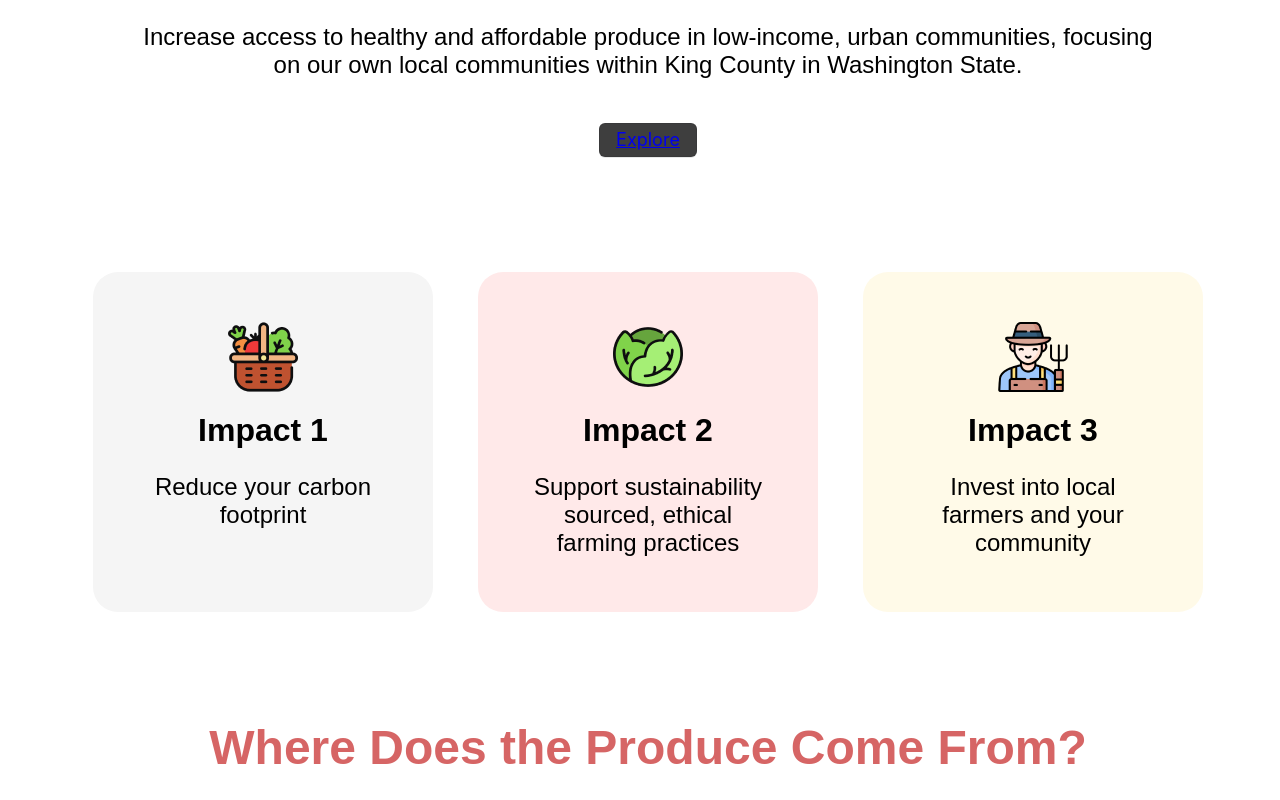
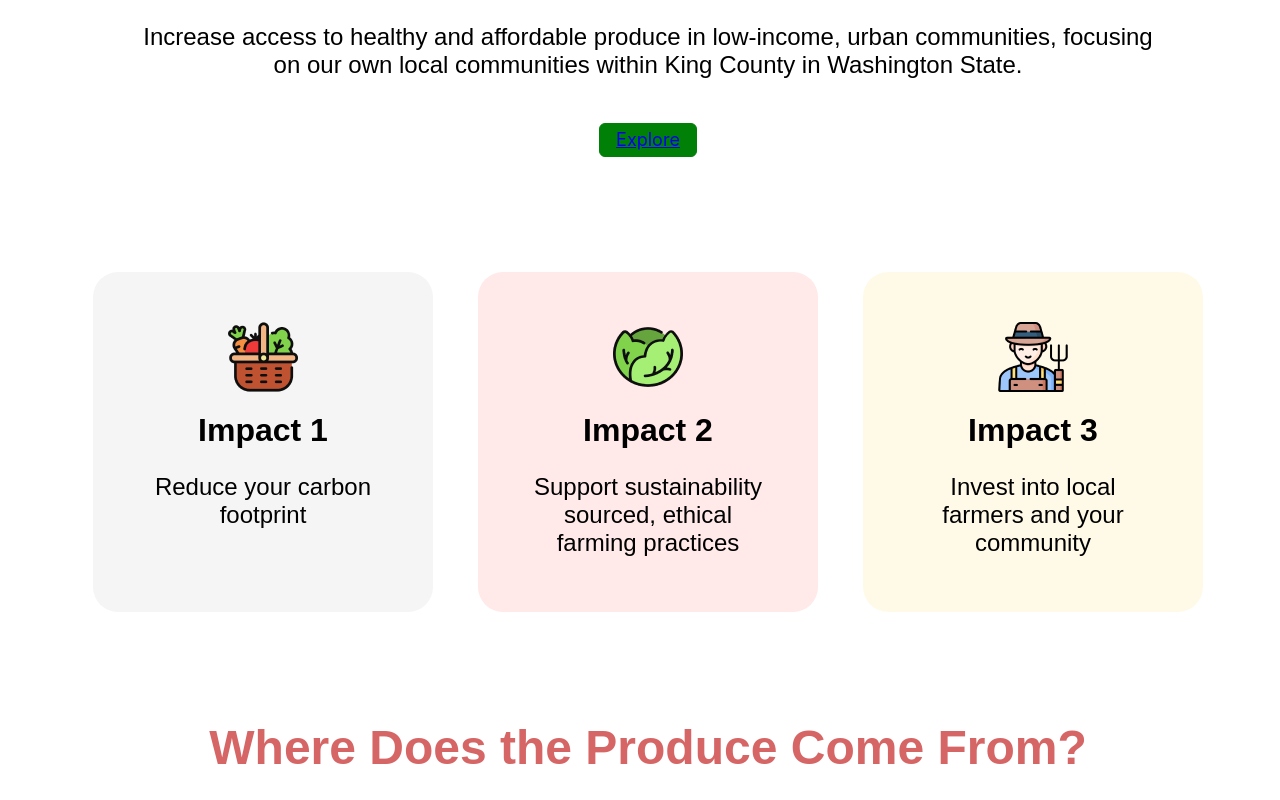
Before and after one commit to UW-INFO442-WI23/academic_weapon, a React (Create React App) app: page /About in a window 1280 px wide. Shown: the part 860-1660 px from the top of the page. Built offline with nearby package versions, Linux system fonts and the light colour scheme.

Commit message:
change button color

```diff
--- a/src/components/About/about.js
+++ b/src/components/About/about.js
@@ -3,6 +3,7 @@ import Navbar from '../NavBar/navbar';
 import Footer from '../Footer/footer';
 import { useEffect, useState } from 'react';
 import { useNavigate ,useSearchParams } from 'react-router-dom';
+
 
 function About() {
     const [ params ] = useSearchParams()
@@ -16,7 +17,7 @@ function About() {
             <div className='mission'>
                 <p className='titleText'>Our Mission</p>
                 <p className='bodyText missionDes'>Increase access to healthy and affordable produce in low-income, urban communities, focusing on our own local communities within King County in Washington State.</p>
-                <button className='button-3'><a href="https://www.un.org/sustainabledevelopment/hunger/">Explore</a></button>
+                <button className='otherButtons'><a href="https://www.un.org/sustainabledevelopment/hunger/">Explore</a></button>
             </div>
 
             <div className='impacts'>
@@ -72,6 +73,7 @@ function About() {
 
             <div>
                 <p className='titleText'>Related Resources</p>
+                <div className='resourceVideos'>
                     <iframe width="420" height="315"
                         src="https://www.youtube.com/embed/98UZ-Sltr9Y" title="The many benefits of local food">
                     </iframe>
@@ -82,6 +84,7 @@ function About() {
                         src="https://www.youtube.com/embed/0VAIHZ-54dc" title="Food Insecurity in the US">
                     </iframe>
                 </div>
+            </div>
             <Footer></Footer>
         </div>
     )
--- a/src/components/Cart/cart.js
+++ b/src/components/Cart/cart.js
@@ -96,7 +96,7 @@ function Cart() {
                     </div>
 
                     <div className='checkout'>
-                        <button class="button-3" role="button" onClick={() => confirmationCallBack()}>Submit</button>
+                        <button class="otherButtons" role="button" onClick={() => confirmationCallBack()}>Submit</button>
                     </div>
                 </div>
             </div>
--- a/src/index.css
+++ b/src/index.css
@@ -12,6 +12,27 @@
     margin: auto;
     width: 50%;
     padding: 0px;
+}
+.otherButtons {
+    appearance: none;
+    background-color: rgb(0, 128, 6);
+    border: 1px solid rgb(0, 128, 6);
+    border-radius: 6px;
+    color: white;
+    cursor: pointer;
+    /* display: inline-block; */
+    display: block;
+    margin: 0 auto;
+    font-family: -apple-system, system-ui, "Segoe UI", Helvetica, Arial, sans-serif, "Apple Color Emoji", "Segoe UI Emoji";
+    font-size: 18px;
+    font-weight: 400;
+    line-height: 20px;
+    padding: 6px 16px;
+    position: relative;
+    text-align: center;
+    user-select: none;
+    -webkit-user-select: none;
+    touch-action: manipulation;
 }
 
 .titleText {
@@ -233,7 +254,6 @@
     background-color: #298e46;
     box-shadow: rgba(20, 70, 32, .2) 0 1px 0 inset;
 }
-
 
 /* cart page */
 
```
Also changed, not shown: 1 other file (tests, documents, lock files or other folders). Lines whose indentation alone changed are shown as unchanged.
